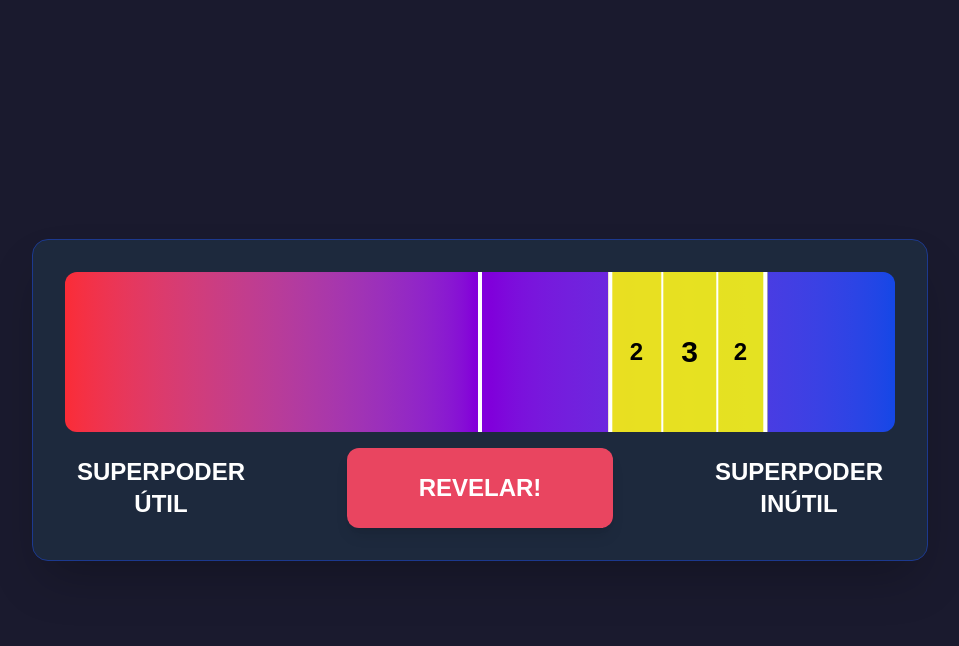
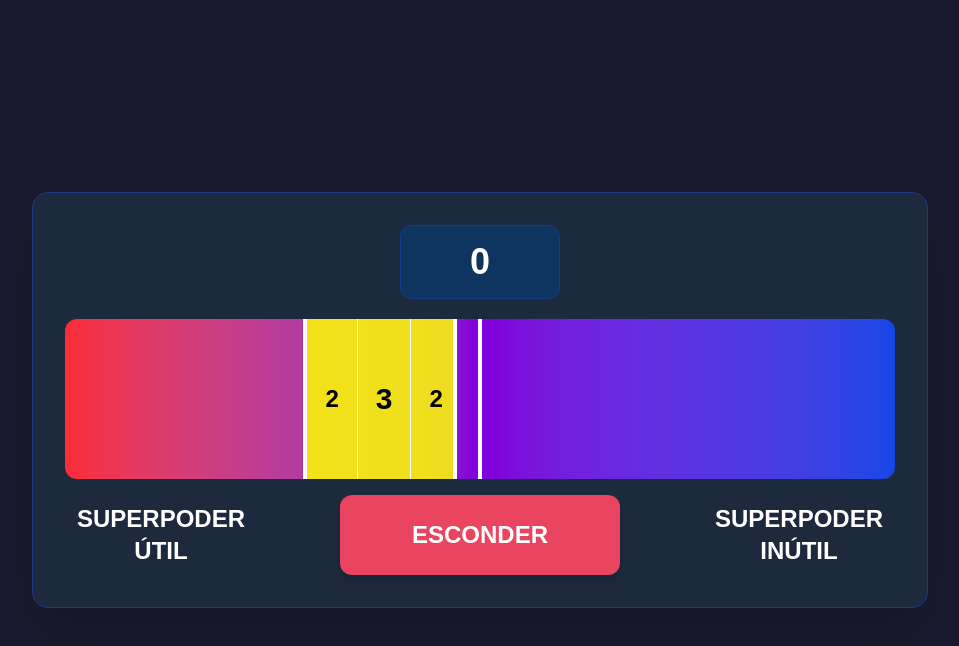
Before and after one commit to marcxsdev/mindsync, a Next.js app: page /game in a window 1280 px wide. Both pictures are taken after a click on the button "REVELAR!". Shown: the top 646 px of the page, without its empty margins (160-1119 px from the left). Built offline with nearby package versions, Linux system fonts and the light colour scheme.

Commit message:
finished local mode

```diff
--- a/src/components/game/GameBoard.js
+++ b/src/components/game/GameBoard.js
@@ -1,7 +1,7 @@
 "use client";
 import { useState, useEffect } from "react";
 import Slider from "./Slider";
-import Button from "@/components/ui/Button";
+import Button from "../ui/Button";
 import { cardPairs } from "@/lib/cardsData";
 
 function GameBoard() {
@@ -9,7 +9,9 @@ function GameBoard() {
   const [showTarget, setShowTarget] = useState(false);
   const [markerPosition, setMarkerPosition] = useState(50);
   const [targetPosition, setTargetPosition] = useState(null);
-  const [isHintGiverTurn, setIsHintGiverTurn] = useState(true);
+  const [gamePhase, setGamePhase] = useState("hintGiverView");
+  const [score, setScore] = useState(0);
+  const [sliderWidth, setSliderWidth] = useState(1000); // Valor inicial, será atualizado pelo Slider
 
   useEffect(() => {
     startNewRound();
@@ -18,30 +20,94 @@ function GameBoard() {
   const startNewRound = () => {
     const randomIndex = Math.floor(Math.random() * cardPairs.length);
     setCurrentCards(cardPairs[randomIndex]);
-    setTargetPosition(Math.floor(Math.random() * 101)); // Alvo aleatório entre 0 e 100
-    setMarkerPosition(50); // Reseta o marcador para o meio
-    setIsHintGiverTurn(true); // O jogador que dá a dica começa
-    setShowTarget(false); // Esconde o alvo no início
+    setTargetPosition(Math.floor(Math.random() * 101));
+    setMarkerPosition(50);
+    setShowTarget(false);
+    setGamePhase("hintGiverView");
   };
 
-  const handleHintGiverAction = () => {
-    setShowTarget(true);
-    setIsHintGiverTurn(false);
+  const calculateScore = () => {
+    const targetWidthPx = 154; // Largura fixa do alvo em pixels
+    const zoneWidthPx = targetWidthPx / 3; // Cada zona tem ~51.33px
+
+    // Converter a largura do alvo e das zonas para porcentagem
+    const targetWidthPercent = (targetWidthPx / sliderWidth) * 100; // Largura do alvo em % do slider
+    const zoneWidthPercent = targetWidthPercent / 3; // Cada zona em %
+
+    // Calcular os limites das zonas em porcentagem
+    const leftZoneStart = targetPosition - targetWidthPercent / 2;
+    const leftZoneEnd = leftZoneStart + zoneWidthPercent;
+    const centerZoneEnd = leftZoneEnd + zoneWidthPercent;
+    const rightZoneEnd = centerZoneEnd + zoneWidthPercent;
+
+    // Verificar em qual zona o marcador está
+    if (markerPosition >= leftZoneStart && markerPosition < leftZoneEnd) {
+      return 2; // Zona esquerda
+    } else if (
+      markerPosition >= leftZoneEnd &&
+      markerPosition < centerZoneEnd
+    ) {
+      return 3; // Zona central
+    } else if (
+      markerPosition >= centerZoneEnd &&
+      markerPosition <= rightZoneEnd
+    ) {
+      return 2; // Zona direita
+    } else {
+      return 0; // Fora do alvo
+    }
   };
 
-  const toggleTarget = () => {
-    setShowTarget((prev) => !prev);
+  const handleButtonClick = () => {
+    if (gamePhase === "hintGiverView") {
+      setShowTarget(true);
+      setGamePhase("hintGiverHide");
+    } else if (gamePhase === "hintGiverHide") {
+      setShowTarget(false);
+      setGamePhase("guesserTurn");
+    } else if (gamePhase === "guesserTurn") {
+      setShowTarget(true);
+      const points = calculateScore();
+      setScore((prev) => prev + points);
+      setGamePhase("revealResult");
+    } else if (gamePhase === "revealResult") {
+      startNewRound();
+    }
+  };
+
+  const getButtonText = () => {
+    switch (gamePhase) {
+      case "hintGiverView":
+        return "Revelar!";
+      case "hintGiverHide":
+        return "Esconder";
+      case "guesserTurn":
+        return "Confirmar";
+      case "revealResult":
+        return "Finalizar!";
+      default:
+        return "Revelar!";
+    }
   };
 
   return (
     <div className="w-full max-w-4xl rounded-2xl bg-slate-800 p-8 shadow-2xl border border-blue-900 flex flex-col">
-      <Slider showTarget={showTarget} />
-
+      <div className="bg-[#0f3460] w-40 rounded-xl py-4 px-5 text-center border border-blue-900 mb-5 mx-auto">
+        <p className="m-0 text-4xl font-bold">{score}</p>
+      </div>
+      <Slider
+        value={markerPosition}
+        onChange={(e) => setMarkerPosition(parseInt(e.target.value))}
+        showTarget={showTarget}
+        targetPosition={targetPosition}
+        disabled={gamePhase !== "guesserTurn"}
+        onWidthChange={setSliderWidth} // Passa a largura do slider
+      />
       <div className="pt-4 flex items-center justify-between">
         <h1 className="text-2xl font-semibold uppercase text-center shrink-0 w-48">
           {currentCards ? currentCards.left : "Carregando..."}
         </h1>
-        <Button onClick={toggleTarget}>REVELAR!</Button>
+        <Button onClick={handleButtonClick}>{getButtonText()}</Button>
         <h1 className="text-2xl font-semibold uppercase text-center shrink-0 w-48">
           {currentCards ? currentCards.right : "Carregando..."}
         </h1>
--- a/src/components/game/Slider.js
+++ b/src/components/game/Slider.js
@@ -1,12 +1,20 @@
-import React, { useState, useRef } from "react";
+import { useRef, useEffect } from "react";
 
-const Slider = ({ showTarget }) => {
-  const [markerPosition, setMarkerPosition] = useState(50);
+const Slider = ({
+  value,
+  onChange,
+  showTarget,
+  targetPosition,
+  disabled,
+  onWidthChange,
+}) => {
   const sliderRef = useRef(null);
 
-  const handleSliderChange = (event) => {
-    setMarkerPosition(event.target.value);
-  };
+  useEffect(() => {
+    if (sliderRef.current && onWidthChange) {
+      onWidthChange(sliderRef.current.offsetWidth);
+    }
+  }, [onWidthChange]);
 
   return (
     <main>
@@ -17,19 +25,24 @@ const Slider = ({ showTarget }) => {
             transition-opacity duration-500 ease-in-out"
         ></div>
 
-        {showTarget && (
+        {showTarget && targetPosition !== null && (
           <div
             className="absolute h-full bg-[#ffff00d9] border-l-4 border-r-4 border-white flex items-center"
             style={{
-              left: `75%`,
+              left: `${targetPosition}%`,
               transform: "translateX(-50%)",
+              width: "154px",
             }}
           >
-            <div className="text-black font-bold text-2xl px-4.5">2</div>
-            <div className="text-black font-bold text-3xl px-4.5 border-l-2 border-r-2 border-white h-full flex items-center">
+            <div className="text-black font-bold text-2xl px-4.5 flex-1 text-center">
+              2
+            </div>
+            <div className="text-black font-bold text-3xl px-4.5 border-l-1 border-r-1 border-white h-full flex items-center flex-1 text-center">
               3
             </div>
-            <div className="text-black font-bold text-2xl px-4">2</div>
+            <div className="text-black font-bold text-2xl px-4.5 flex-1 text-center">
+              2
+            </div>
           </div>
         )}
 
@@ -38,7 +51,7 @@ const Slider = ({ showTarget }) => {
                        bg-white rounded-sm shadow-lg shadow-white/70
                        pointer-events-none z-20"
           style={{
-            left: `${markerPosition}%`,
+            left: `${value}%`,
             transform: "translateX(-50%)",
           }}
         ></div>
@@ -47,8 +60,9 @@ const Slider = ({ showTarget }) => {
           type="range"
           min="0"
           max="100"
-          value={markerPosition}
-          onChange={handleSliderChange}
+          value={value}
+          onChange={onChange}
+          disabled={disabled}
           className="absolute inset-0 w-full h-full
                        appearance-none bg-transparent cursor-pointer z-30
                        [&::-webkit-slider-thumb]:appearance-none
```
Also changed, not shown: src/components/ui/Button.js (renamed from src/components/ui/Button.jsx).
